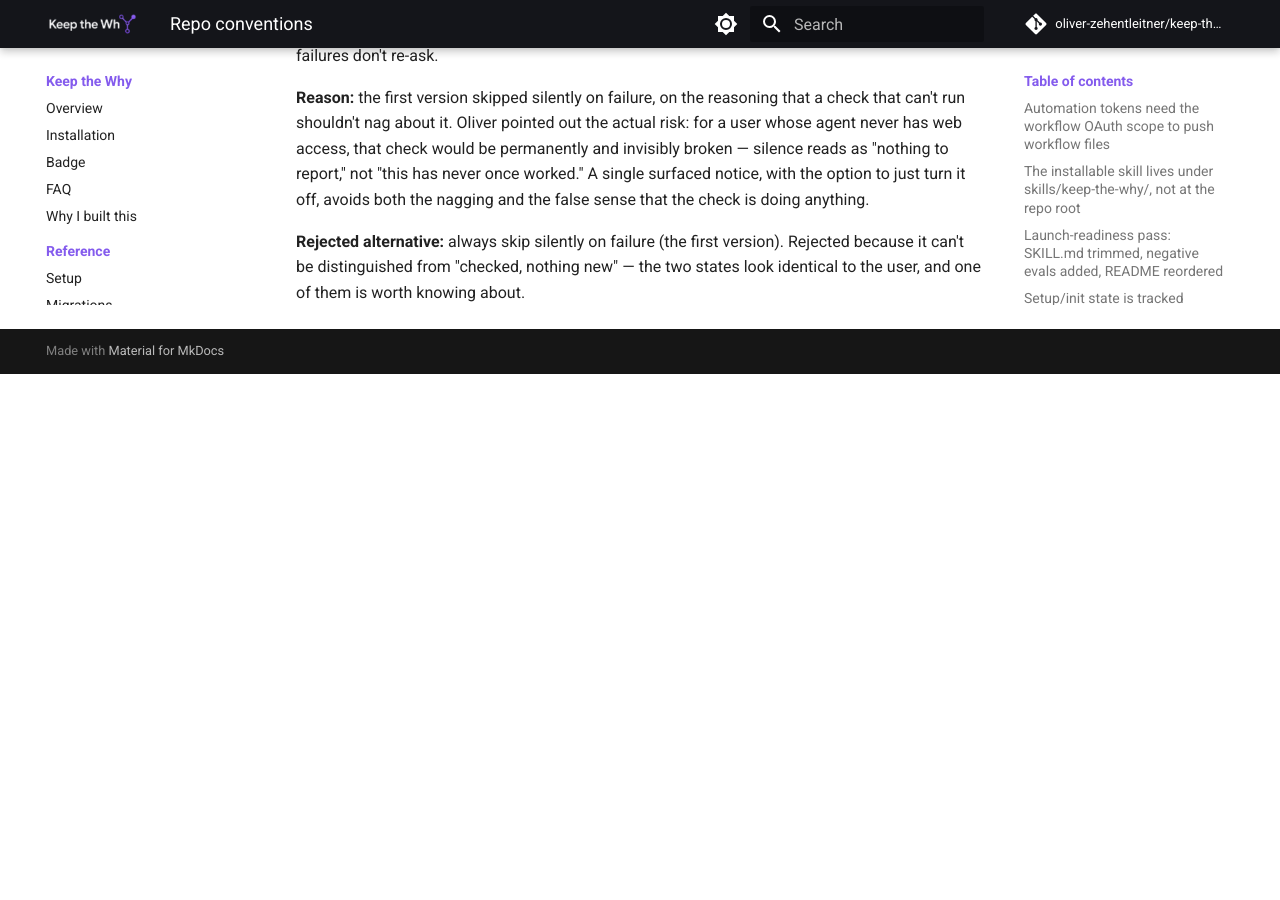
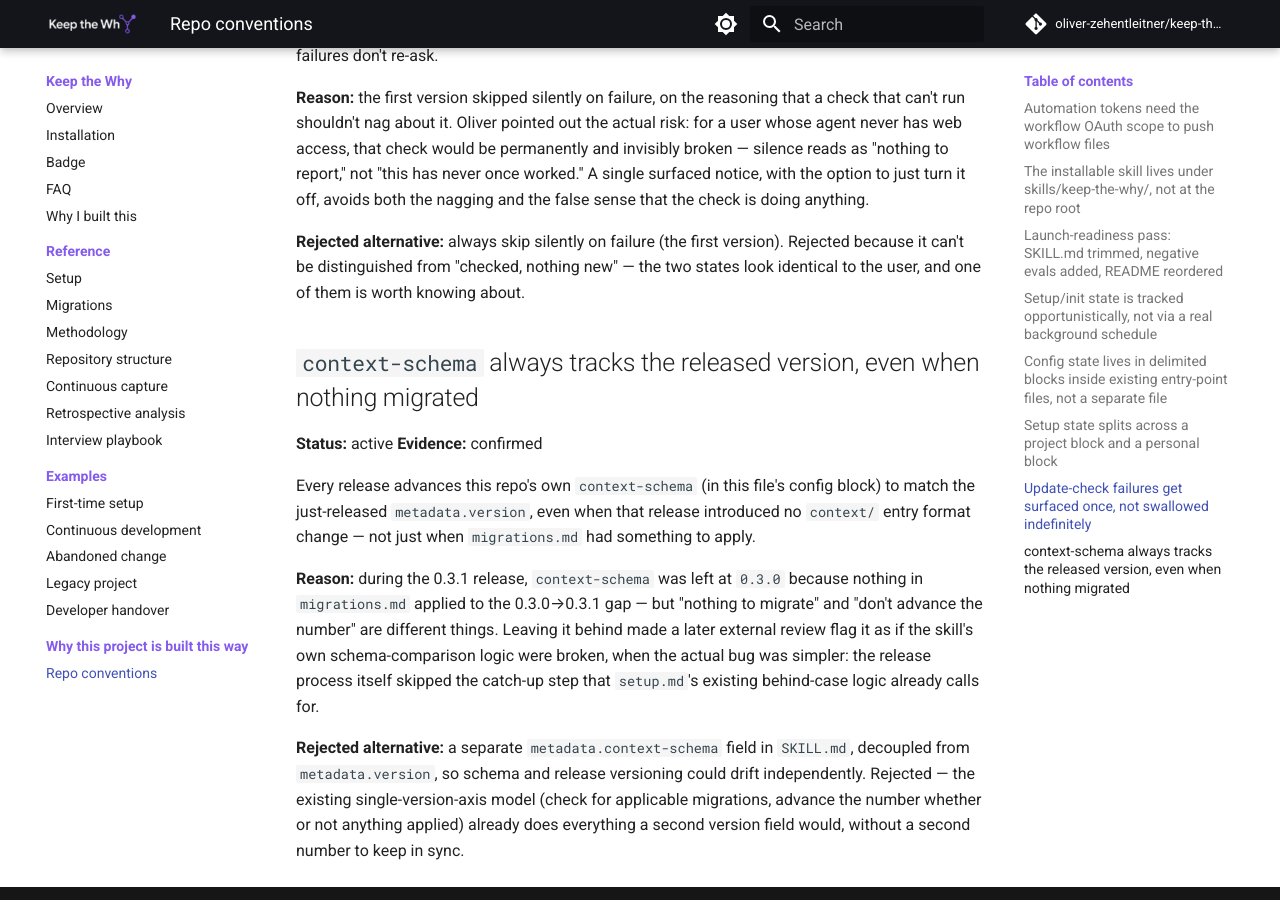
Before and after one commit to oliver-zehentleitner/keep-the-why, an MkDocs documentation site: the page built from docs/context/repo-conventions.md, in a window 1280 px wide and 900 px high, scrolled down 3551 px. Built offline with MkDocs 1.6.1 and Material for MkDocs 9.7.7, drawn with Linux system fonts in a browser that asks for light colours; comment, search, counter and statistics services are not loaded; before the commit the page ends 3925 px from its top, so only the background shows below that.

Commit message:
Round 2 of external-review fixes
Fixed:
- Consistency check's Revisit-when search was hardcoded to
  context/*.md instead of the project's configured context: path -
  missed custom locations and subsystem subdirectories.
- This repo's own context-schema was left behind after the 0.3.1
  release. The context-schema/version model itself was already
  correct (checked with Oliver: check migrations.md, advance the
  number whether or not anything applied - no second version field
  needed) - the release checklist wording just didn't call out the
  "nothing applied, still advance" branch strongly enough. Fixed the
  wording and caught this repo's own context-schema up to 0.3.1.
- docs/installation.md still pointed at the pre-0.3.1 top-level
  version: field instead of metadata.version.

Still open, needs Oliver (workflow file pushes require the
`workflow` OAuth scope this token doesn't have):
- release.yml's checkout doesn't pin the workflow_dispatch tag input,
  so a manual dispatch could package the wrong commit.
- No CI validation of SKILL.md against the Agent Skills spec yet
  (skills-ref exists and passes against this skill today).

```diff
--- a/context/repo-conventions.md
+++ b/context/repo-conventions.md
@@ -76,3 +76,15 @@ If the update check can't run (no web access this session), the first failure is
 **Reason:** the first version skipped silently on failure, on the reasoning that a check that can't run shouldn't nag about it. Oliver pointed out the actual risk: for a user whose agent never has web access, that check would be permanently and invisibly broken — silence reads as "nothing to report," not "this has never once worked." A single surfaced notice, with the option to just turn it off, avoids both the nagging and the false sense that the check is doing anything.
 
 **Rejected alternative:** always skip silently on failure (the first version). Rejected because it can't be distinguished from "checked, nothing new" — the two states look identical to the user, and one of them is worth knowing about.
+
+
+## `context-schema` always tracks the released version, even when nothing migrated
+
+**Status:** active
+**Evidence:** confirmed
+
+Every release advances this repo's own `context-schema` (in this file's config block) to match the just-released `metadata.version`, even when that release introduced no `context/` entry format change — not just when `migrations.md` had something to apply.
+
+**Reason:** during the 0.3.1 release, `context-schema` was left at `0.3.0` because nothing in `migrations.md` applied to the 0.3.0→0.3.1 gap — but "nothing to migrate" and "don't advance the number" are different things. Leaving it behind made a later external review flag it as if the skill's own schema-comparison logic were broken, when the actual bug was simpler: the release process itself skipped the catch-up step that `setup.md`'s existing behind-case logic already calls for.
+
+**Rejected alternative:** a separate `metadata.context-schema` field in `SKILL.md`, decoupled from `metadata.version`, so schema and release versioning could drift independently. Rejected — the existing single-version-axis model (check for applicable migrations, advance the number whether or not anything applied) already does everything a second version field would, without a second number to keep in sync.
```
Also changed, not shown: AGENTS.md (+1 -1 lines), CHANGELOG.md (+6 -0 lines), CONTRIBUTING.md (+1 -1 lines), docs/installation.md (+1 -1 lines), skills/keep-the-why/references/setup.md (+1 -1 lines).
